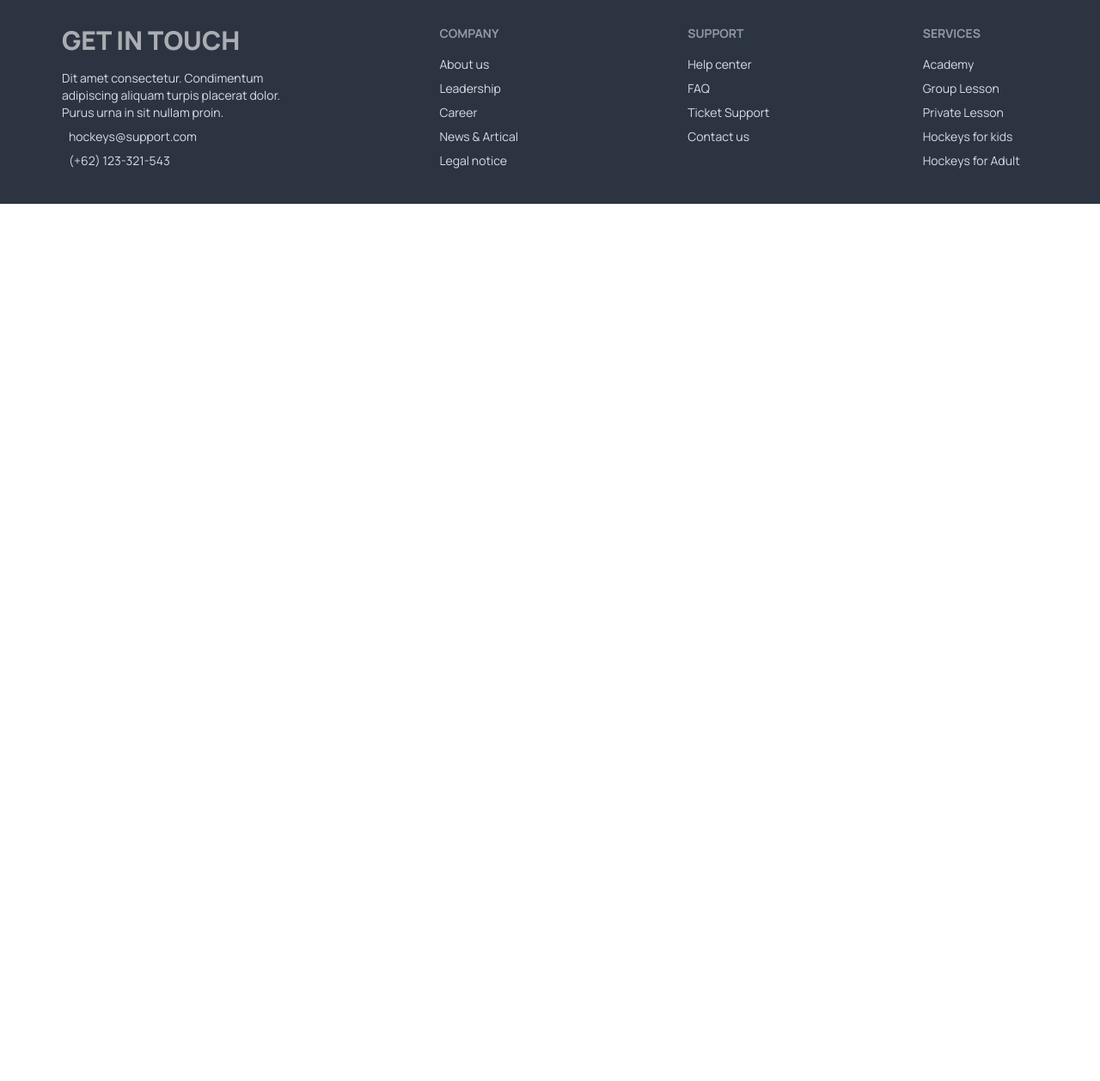
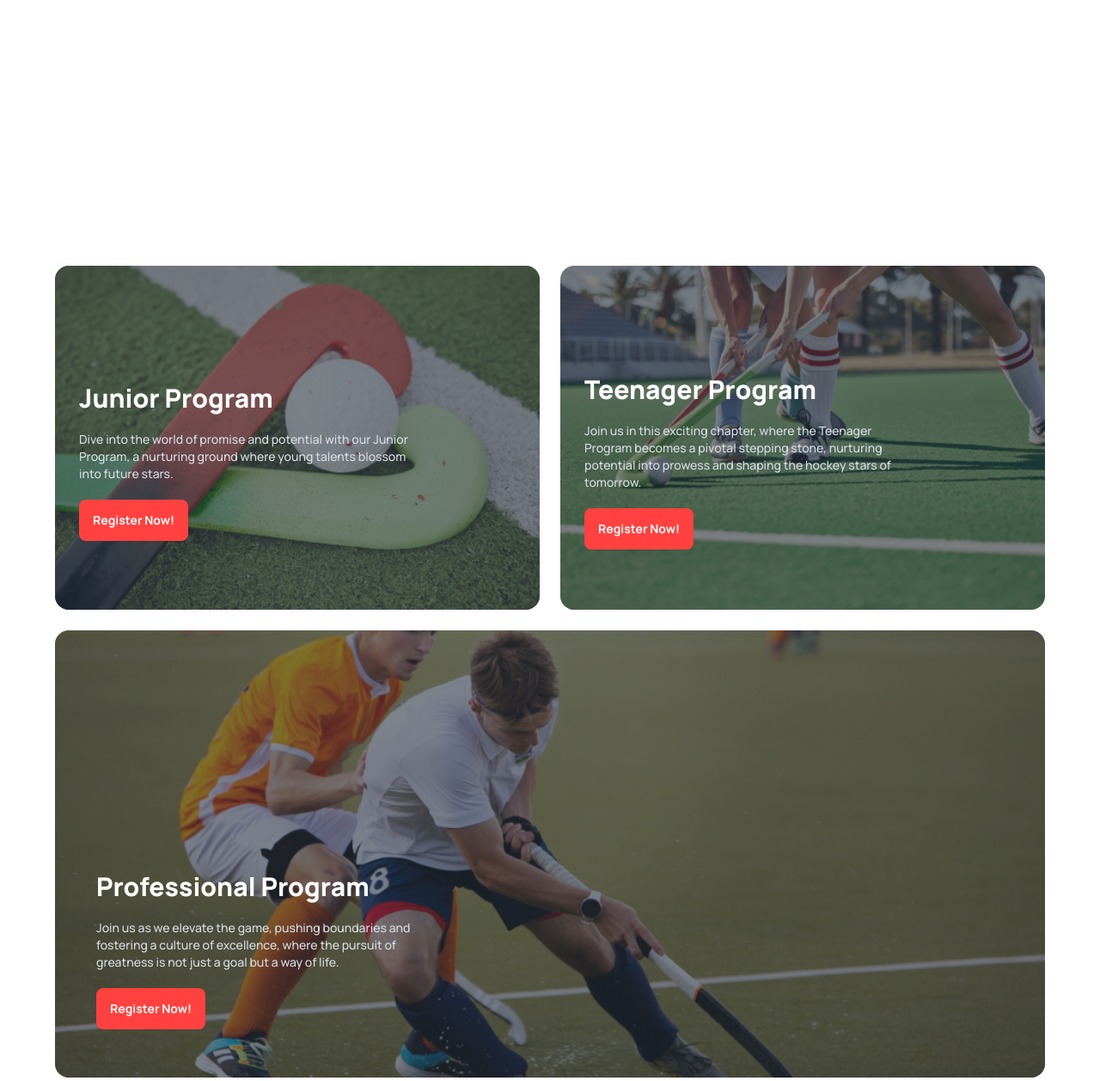
Before and after one commit to pranto-bpi/B9A3-HOCKEYS, a plain HTML site: page index.html in a window 1280 px wide. Shown: the part 1393-2650 px from the top of the page at 86% size. Before the commit the page ends 1630 px from the top, so only its background shows below. Drawn offline with nearby package versions, Linux system fonts and the light colour scheme.

Commit message:
program section added

```diff
--- a/index.html
+++ b/index.html
@@ -122,8 +122,8 @@
 
 
           <!-- Hockeys Club section-->
-          <section class="mb-16   text-center">
-               <h1 class=" text-2xl md:text-4xl text-white font-extrabold mb-6 mb-32">Professional Hockeys Club</h1>
+          <section class="mb-16  mt-32 text-center">
+               <h1 class=" text-2xl md:text-4xl text-white font-extrabold mb-8">Professional Hockeys Club</h1>
                <p class="text-sm font-normal mx-auto mb-20 lg:w-2/4 text-[#ffffffde]">
                     From thrilling matches to historic victories, our club stands as a testament to the relentless
                     pursuit of greatness.
@@ -195,21 +195,90 @@
                </div>
 
           </section>
+
+          <!--Program Sections-->
+          <section class="my-24 text-center">
+               <h1 class=" text-2xl md:text-4xl font-extrabold mb-6 text-white">Program Sections</h1>
+               <p class="text-sm font-normal mx-auto mb-20 lg:w-2/4 text-white">
+                    Join us in this journey, where each program is a chapter in the narrative of growth,camaraderie, and
+                    the relentless pursuit of excellence.
+               </p>
+               <div class="grid grid-cols-1 md:grid-cols-2 lg:grid-cols-2 gap-6">
+                    <!--card 1-->
+                    <div class="hero relative
+               min-h-[50vh] bg-center bg-cover rounded-2xl " style="background-image: url(Images/2.png);">
+                         <div class="hero-overlay rounded-2xl bg-opacity-60"></div>
+                         <div class="absolute left-5 p-2 lg:left-10 text-start text-neutral-content">
+                              <div class="max-w-sm  lg:-translate-x-5 translate-y-7">
+                                   <h1 class="mb-5 text-3xl font-extrabold text-white">Junior Program</h1>
+                                   <p class="mb-5 text-sm font-medium  ">
+                                        Dive into the world of promise and potential with our Junior Program, a
+                                        nurturing ground where young talents blossom into future stars.
+                                   </p>
+                                   <button
+                                   class="btn bg-[#FF4240] text-white border-none hover:bg-slate-200 duration-500 hover:text-[#FF4240] font-bold">Register
+                                        Now!</button>
+                              </div>
+                         </div>
+                    </div>
+                    <!--card 2-->
+                    <div class="hero relative
+              min-h-[50vh] bg-center bg-cover rounded-2xl " style="background-image: url(Images/3.png);">
+                         <div class="hero-overlay rounded-2xl bg-opacity-60"></div>
+                         <div class="absolute left-5 p-2 lg:left-10 text-start text-neutral-content">
+                              <div class="max-w-sm  lg:-translate-x-5 translate-y-7">
+                                   <h1 class="mb-5 text-3xl font-extrabold text-white">Teenager Program</h1>
+                                   <p class="mb-5 text-sm font-medium ">
+                                        Join us in this exciting chapter, where the Teenager Program becomes a pivotal
+                                        stepping stone, nurturing potential into prowess and shaping the hockey stars of
+                                        tomorrow.
+                                   </p>
+                                   <button
+                                   class="btn bg-[#FF4240] text-white border-none hover:bg-slate-200 duration-500 hover:text-[#FF4240] font-bold">Register
+                                        Now!</button>
+                              </div>
+                         </div>
+                    </div>
+                    <!--card 3-->
+                    <div class="hero relative col-span-1 lg:col-span-2 min-h-[50vh] lg:min-h-[65vh] bg-center bg-cover rounded-2xl "
+                         style="background-image: url(Images/4.png);">
+                         <div class="hero-overlay rounded-2xl bg-opacity-60"></div>
+                         <div class="text-start bottom-12 p-2 left-5 lg:left-10 absolute text-neutral-content">
+                              <div class="max-w-sm  ">
+                                   <h1 class="mb-5 text-3xl font-extrabold text-white">Professional Program</h1>
+                                   <p class="mb-5 text-sm font-medium">
+                                        Join us as we elevate the game, pushing boundaries and fostering a culture of
+                                        excellence, where the pursuit of greatness is not just a goal but a way of life.
+                                   </p>
+                                   <button
+                                   class="btn bg-[#FF4240] text-white border-none hover:bg-slate-200 duration-500 hover:text-[#FF4240] font-bold">Register
+                                        Now!</button>
+                              </div>
+                         </div>
+                    </div>
+               </div>
+          </section>
+
      </main>
      <!-- footer section card  -->
      <footer class="footer p-10 bg-neutral text-neutral-content ">
           <!--1st card-->
           <nav class="mx-auto lg:mx-8">
-            <header class="footer-title text-white text-3xl font-extrabold  translate-x-9 lg:translate-x-0">Get In Touch</header>
-            <a class="link link-hover w-72 text-center lg:text-start ">Dit amet consectetur. Condimentum  adipiscing aliquam turpis placerat dolor. Purus urna in sit nullam proin. </a>
+               <header class="footer-title text-white text-3xl font-extrabold  translate-x-9 lg:translate-x-0">Get In
+                    Touch</header>
+               <a class="link link-hover w-72 text-center lg:text-start ">Dit amet consectetur. Condimentum adipiscing
+                    aliquam turpis placerat dolor. Purus urna in sit nullam proin. </a>
 
-            <a class="link link-hover flex gap-2 lg:translate-x-0 translate-x-10 "> <img src="Images/massege.png" alt=""> <span>hockeys@support.com</span></a>
-            <a class="link link-hover flex gap-2 translate-x-10 lg:translate-x-0"><img src="Images/call-2.png" alt=""><span>(+62) 123-321-543</span></a>
+               <a class="link link-hover flex gap-2 lg:translate-x-0 translate-x-10 "> <img src="Images/massege.png"
+                         alt=""> <span>hockeys@support.com</span></a>
+               <a class="link link-hover flex gap-2 translate-x-10 lg:translate-x-0"><img src="Images/call-2.png"
+                         alt=""><span>(+62) 123-321-543</span></a>
 
           </nav>
 
           <!--2nd and 3rd card container-->
-      <div class="flex justify-between mx-auto w-[16rem] lg:w-[20rem] xl:w-[24rem] xl:-translate-x-14  translate-x-0 lg:-translate-x-7">
+          <div
+               class="flex justify-between mx-auto w-[16rem] lg:w-[20rem] xl:w-[24rem] xl:-translate-x-14  translate-x-0 lg:-translate-x-7">
                <!--2nd card-->
                <nav class="flex flex-col space-y-2">
                     <header class="footer-title text-center lg:text-start">Company</header>
--- a/tailwind.config.js
+++ b/tailwind.config.js
@@ -2,7 +2,9 @@
 module.exports = {
      content: ["./src/**/*.{html,js}"],
      theme: {
-       extend: {},
+       extend: {
+
+       },
      },
      plugins: [],
    }
```
Lines whose indentation alone changed are shown as unchanged.
